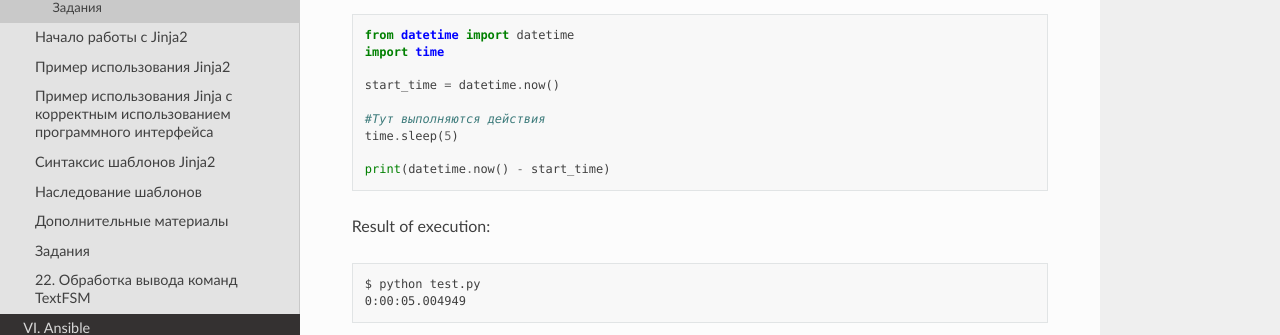
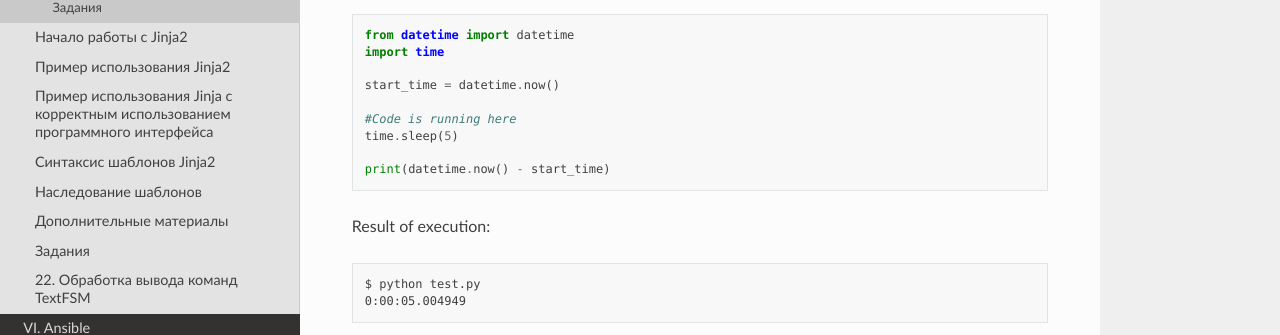
Before and after one commit to Aidar5/nattoeng, a Sphinx documentation site: the page built from docs/source/book/20_concurrent_connections/measure_script_execution_time.rst, in a window 1280 px wide and 900 px high, scrolled down 543 px. Shown: the part 352-687 px from the top of the window. Built offline with Sphinx 7.4.7 and the Read the Docs theme 2.0.0, drawn with Linux system fonts in a browser that asks for light colours; pages that are not in the unit, such as notebooks, are missing from menus.

Commit message:
Update measure_script_execution_time.rst

```diff
--- a/docs/source/book/20_concurrent_connections/measure_script_execution_time.rst
+++ b/docs/source/book/20_concurrent_connections/measure_script_execution_time.rst
@@ -38,7 +38,7 @@ Example of use:
 
     start_time = datetime.now()
 
-    #Тут выполняются действия
+    #Code is running here
     time.sleep(5)
 
     print(datetime.now() - start_time)
```
